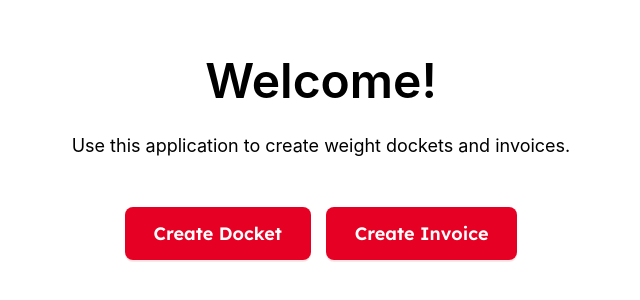
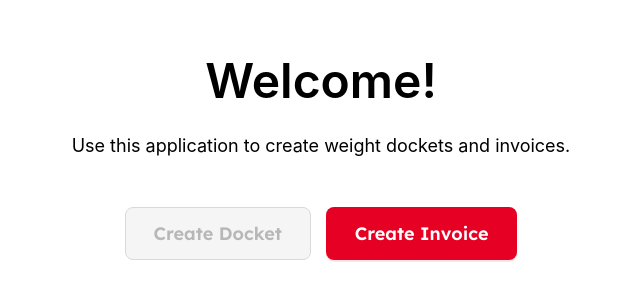
Before and after one commit to JuhilKBhatt/Weight-Docket-Maker, a React (Vite) app in the folder frontend/: page / in a window 1280 px wide. Shown: the part 308-608 px from the top of the page, without its empty margins (319-959 px from the left). Built offline with nearby package versions, Linux system fonts and the light colour scheme; a web font is replaced by a local one.

Commit message:
Button Disabled

```diff
--- a/frontend/src/pages/Home.jsx
+++ b/frontend/src/pages/Home.jsx
@@ -14,7 +14,7 @@ export default function Home() {
       </Typography.Paragraph>
       <div className="home-buttons">
         <Link to="/docket">
-          <Button type="primary">Create Docket</Button>
+          <Button type="primary" disabled >Create Docket</Button>
         </Link>
         <Link to="/InvoiceHome">
           <Button type="primary">Create Invoice</Button>
--- a/frontend/src/pages/invoice/InvoiceForm.jsx
+++ b/frontend/src/pages/invoice/InvoiceForm.jsx
@@ -189,7 +189,7 @@ export default function InvoiceForm({ mode = 'new', existingInvoice = null }) {
             <Button type="primary" size='large' onClick={handleSaveDownloadSubmit}>
               Download Invoice
             </Button>
-            <Button type='primary' size='large'>
+            <Button type='primary' size='large' disabled >
               Email Invoice
             </Button>
           </Row>
```
